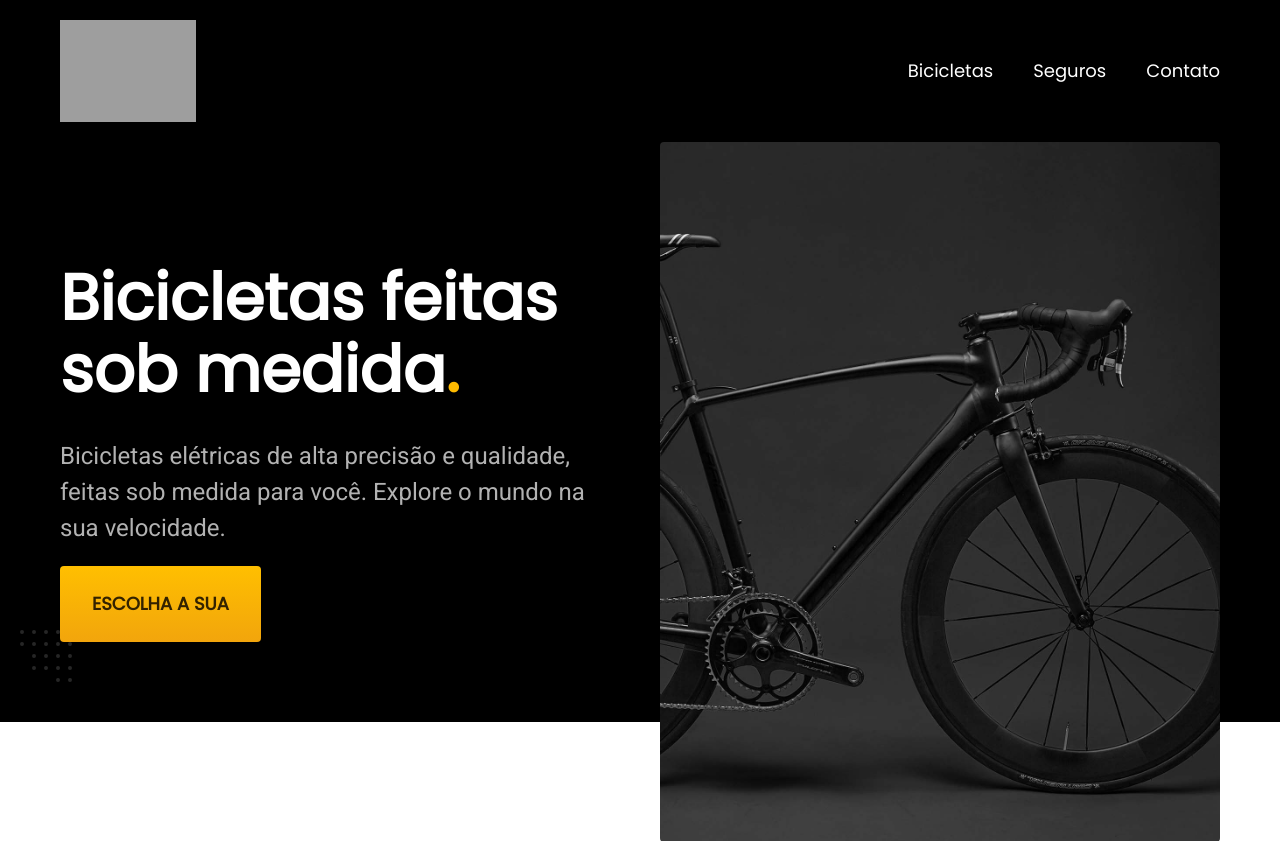
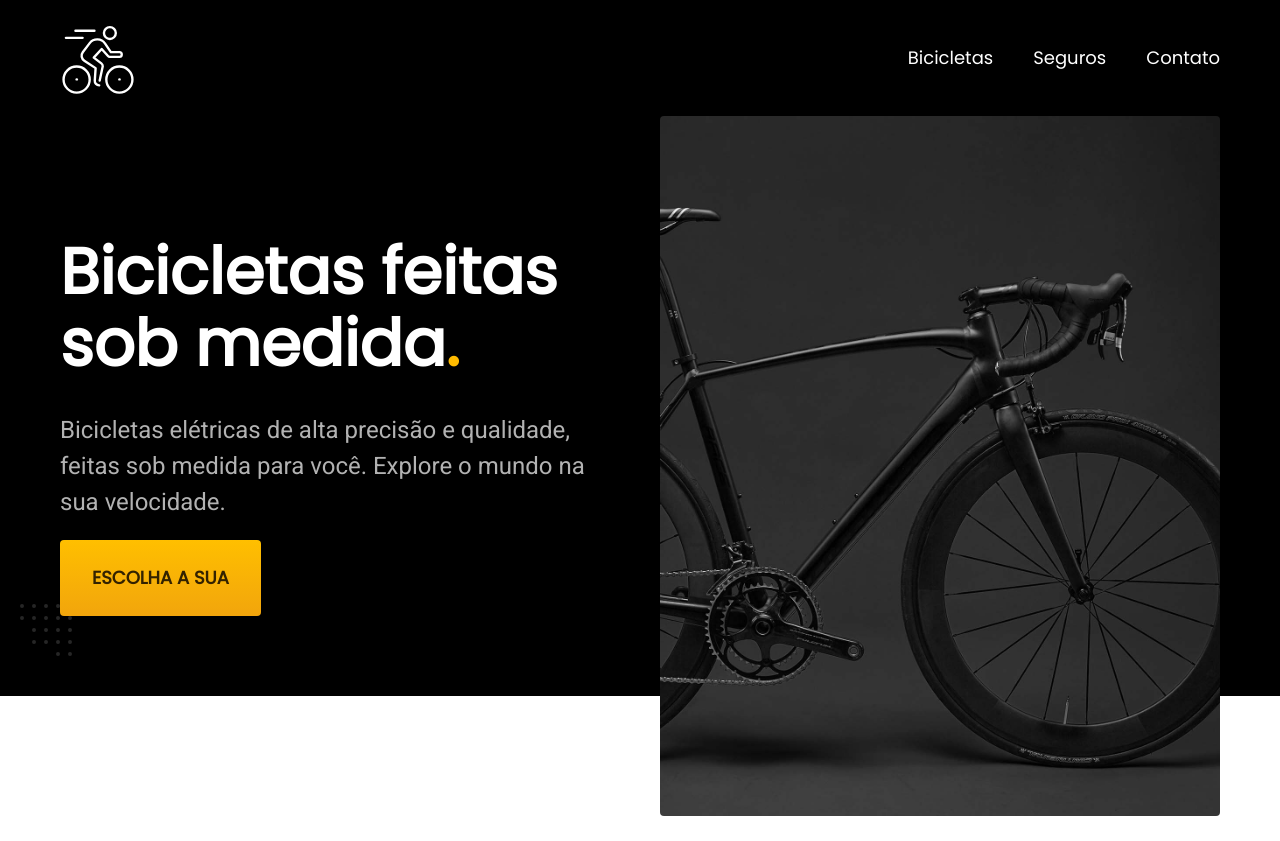
Before and after one commit to adryanzx/Loja-Bicicleta, a PHP site: page /home.html in a window 1280 px wide. Shown: the top 841 px of the page. Run offline with PHP 8.4, Linux system fonts and the light colour scheme; grey boxes are pictures that could not be loaded.

Commit message:
icone atualizado home

```diff
--- a/home.html
+++ b/home.html
@@ -18,7 +18,7 @@
   <header class="header-bg">
     <div class="header container">
       <a href="./">
-        <img src="./img/" width="136" height="32" alt="">
+        <img src="./img/icones/bike.svg" width="76" height="12" alt="">
       </a>
       <nav aria-label="primaria">
         <ul class="header-menu font-1-m cor-0">
@@ -159,7 +159,7 @@
 
   <footer class="footer-bg">
     <div class="footer container">
-      <img src="./img/" width="136" height="32" alt="">
+      <img src="./img/icones/bike.svg" width="76" height="32" alt="aaa">
 
       <div class="footer-contato">
         <h3 class="font-2-l-b cir-0">Contato</h3>
```
Also changed, not shown: css/login/login.css (+5 -5 lines), img/icones/bike.svg (added).
